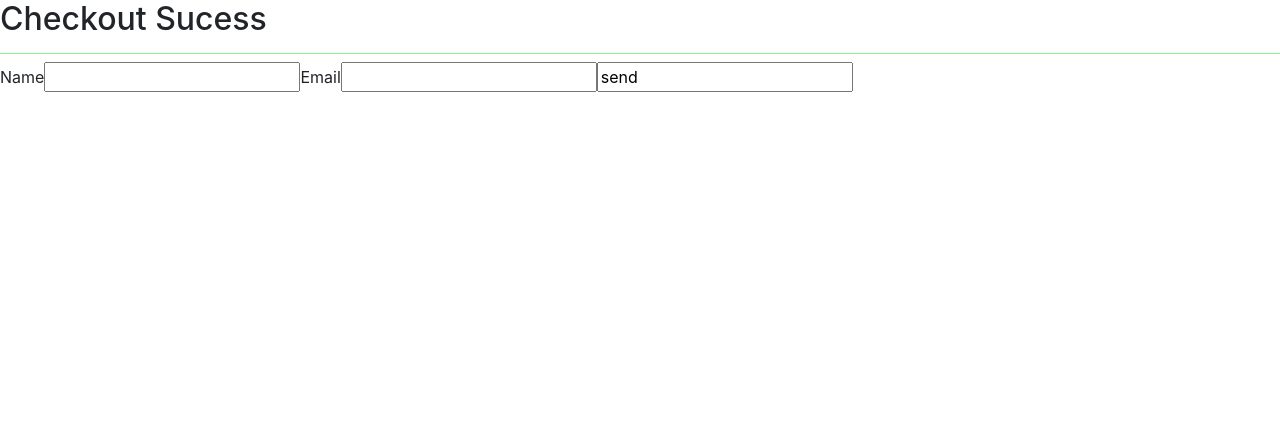
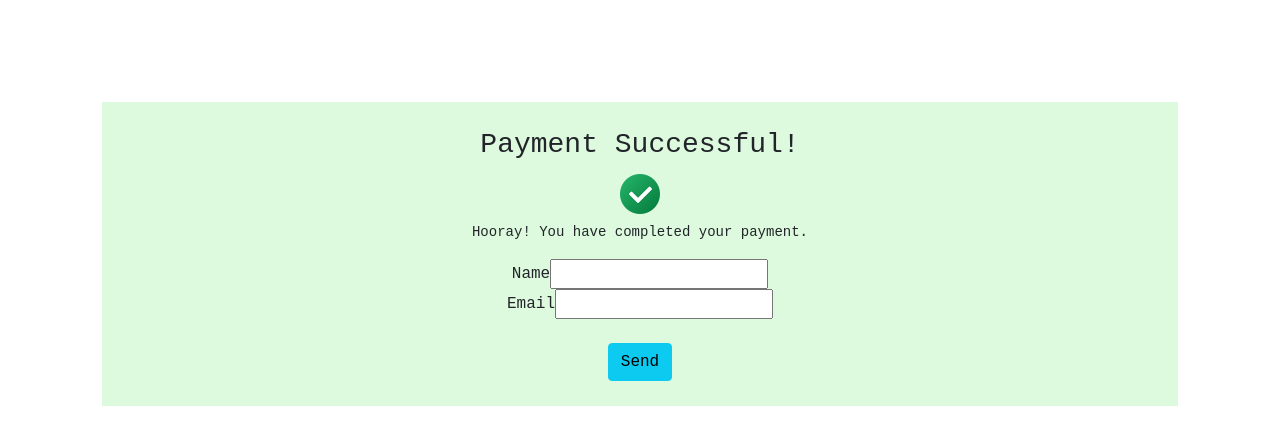
Before and after one commit to DhanukaDB/Agri-Products, a React (Create React App) app in the folder frontend/: page /checkout-success in a window 1280 px wide. Shown: the top 444 px of the page. Built offline with nearby package versions, Linux system fonts and the light colour scheme.

Commit message:
Style checkout sucess

```diff
--- a/frontend/package.json
+++ b/frontend/package.json
@@ -12,7 +12,7 @@
     "@testing-library/user-event": "^13.5.0",
     "axios": "^0.27.2",
     "bootstrap": "^5.1.3",
-    "emailjs-com": "^3.2.0",
+    "emailjs-com": "3.2.0",
     "firebase": "^9.8.1",
     "jspdf": "^2.5.1",
     "react": "^18.1.0",
--- a/frontend/src/App.js
+++ b/frontend/src/App.js
@@ -3,7 +3,7 @@ import React from "react";
 import { BrowserRouter as Router, Route, Routes } from "react-router-dom";
 import Home from "./pages/home";
 import Payment from "./pages/payment/payment";
-import CheckoutSucess from "./components/CheckoutSucess";
+import CheckoutSucess from "./components/Payment/CheckoutSucess";
 import NotFound from "./components/NotFound";
 import DeliveryAddress from "./components/DeliveryAddress";
 import "./App.css";
@@ -47,7 +47,7 @@ function App() {
             <Route path="/signin" element={<Signin />}></Route>
             <Route path="/feedback" element={<DeliveryFeedback />}></Route>
             <Route path="/viewdelivery" element={<ViewDelivery />}></Route>
-            <Route path="/favouriteitems" element={<FavouriteItems/>}/>
+            <Route path="/favouriteitems" element={<FavouriteItems />} />
 
           </Routes>
         </div>
--- a/frontend/src/components/CheckoutSucess.js
+++ /dev/null
@@ -1,13 +0,0 @@
-import React from "react";
-import Mail from "./Mail";
-
-const CheckoutSucess = () => {
-  return (
-    <div>
-      <h2>Checkout Sucess</h2>
-      <Mail />
-    </div>
-  );
-};
-
-export default CheckoutSucess;
--- a/frontend/src/components/Mail.js
+++ b/frontend/src/components/Mail.js
@@ -2,18 +2,20 @@ import React from "react";
 import emailjs from "emailjs-com";
 
 function Mail() {
+
   function sendEmail(e) {
     e.preventDefault();
 
     emailjs
       .sendForm(
-        "service_7yavpge",
+        "service_74pp69a",
         "template_motceg4",
         e.target,
         "fy8SgBtOKzkGQmN-T"
       )
       .then((res) => {
         console.log(res);
+        alert("Check Your Inbox");
       })
       .catch((err) => console.log(err));
   }
@@ -22,9 +24,12 @@ function Mail() {
       <form onSubmit={sendEmail}>
         <label>Name</label>
         <input type="text" name="name" />
+        <br />
         <label>Email</label>
         <input type="email" name="user_email" />
-        <input type="Send Email" value="send" />
+        <br />
+        <br />
+        <input type="submit" className="btn btn-info" value="Send" />
       </form>
     </div>
   );
--- /dev/null
+++ b/frontend/src/components/Payment/CheckoutSucess.js
@@ -0,0 +1,16 @@
+import "./checkout.css";
+import React from "react";
+import Mail from "../Mail";
+
+const CheckoutSucess = () => {
+  return (
+    <div className="container-checkout">
+      <h3>Payment Successful!</h3>
+      <img src="../success.png" alt="payment sucess" />
+      <p>Hooray! You have completed your payment.</p>
+      <Mail />
+    </div>
+  );
+};
+
+export default CheckoutSucess;
--- /dev/null
+++ b/frontend/src/components/Payment/checkout.css
@@ -0,0 +1,7 @@
+.container-checkout {
+    margin: 8%;
+    padding: 2%;
+    background-color: #defade;
+    text-align: center;
+    font-family: monospace;
+}
```
Also changed, not shown: frontend/src/components/Header.js (+6 -7 lines), frontend/public/success.png (added), 1 other file (tests, documents, lock files or other folders).
